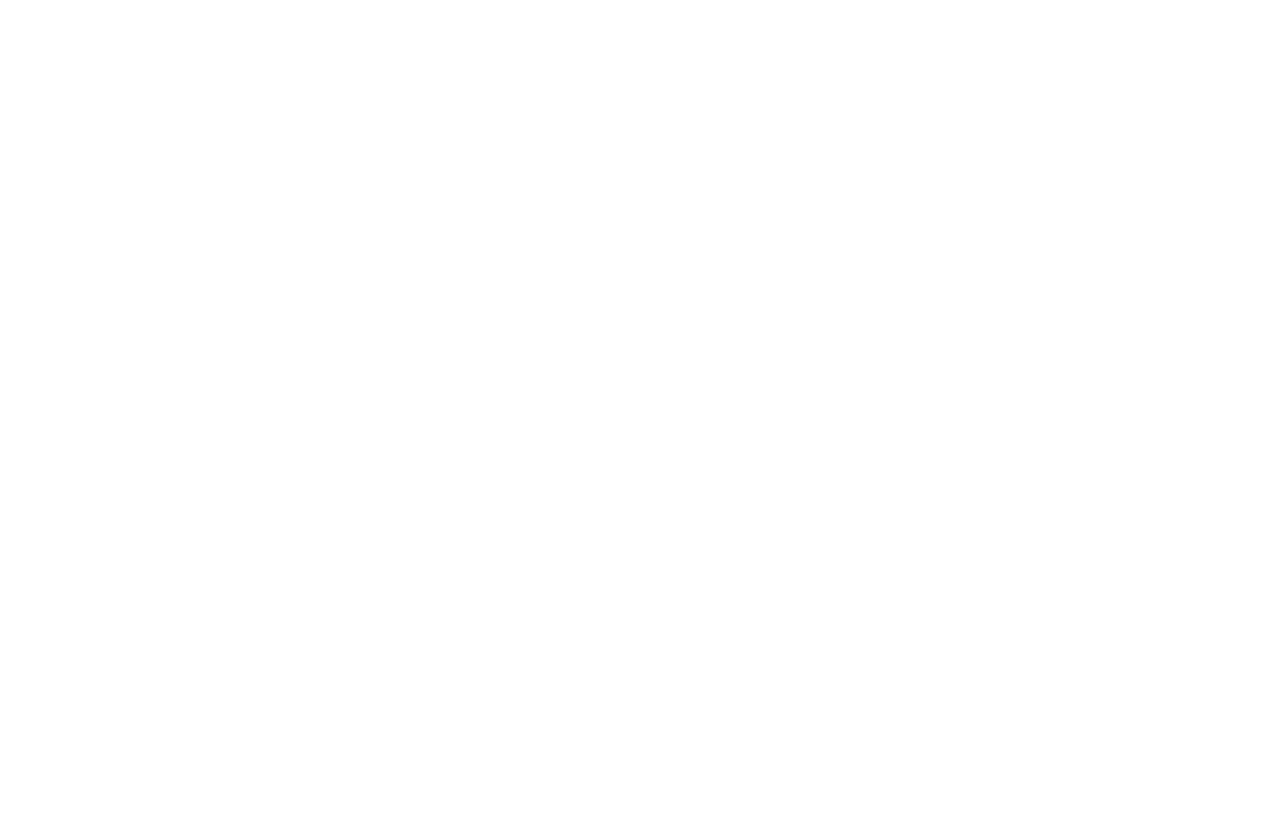
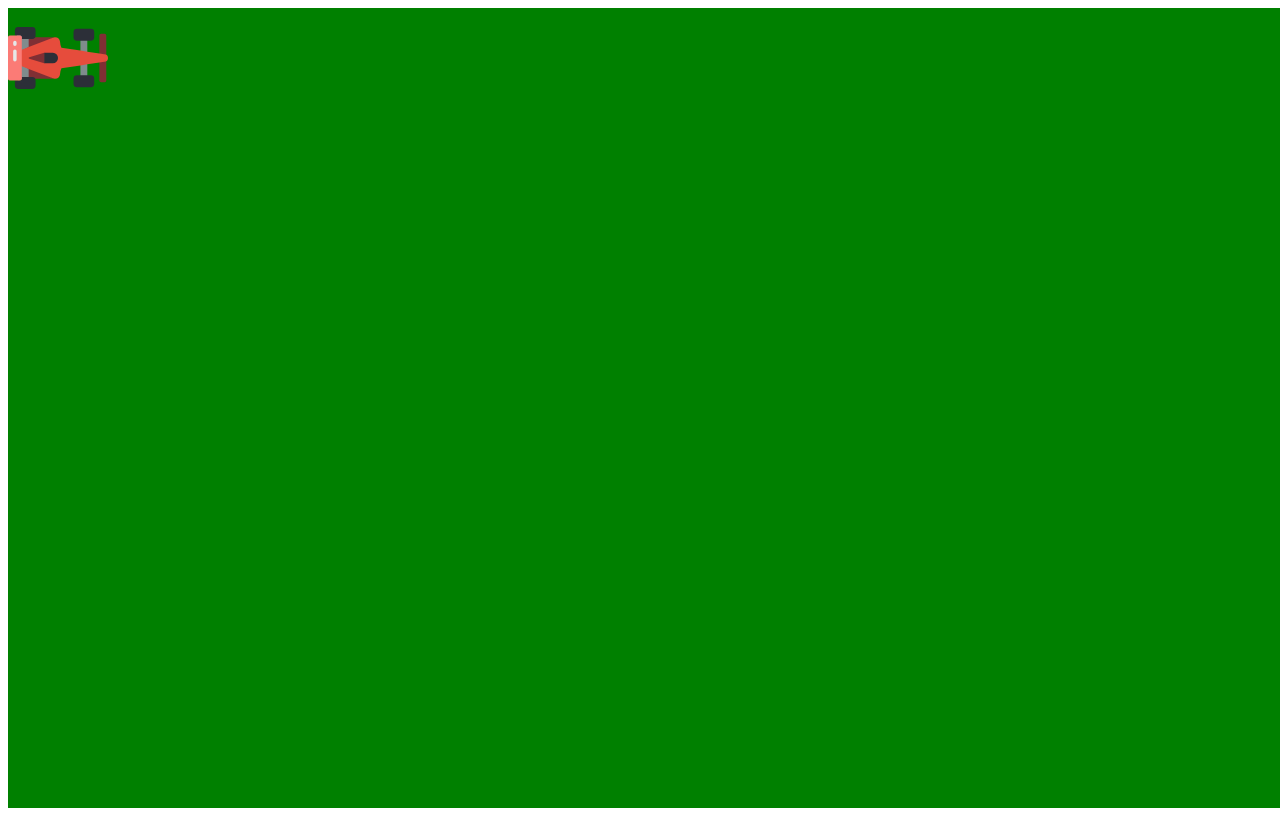
Before and after one commit to KennethDelaCruz/driving-game, a website: page index.html in a window 1280 px wide. Drawn offline with Linux system fonts and the light colour scheme.

Commit message:
Created the Car and created the background the car will be driving within"

```diff
--- a/index.html
+++ b/index.html
@@ -2,11 +2,13 @@
 <html>
   <header>
     <title>HTML CSS JS Driving Game</title>
-    <style rel="stylesheet" src="styles.css"></style>
+    <link rel="stylesheet" href="styles.css">
   </header>
   <body>
+    <div class="container">
+      <img class="car" src="images/f1.svg">
+    </div>
 
-
-
+    <script src="main.js"></script>
   </body>
 </html>
--- a/styles.css
+++ b/styles.css
@@ -0,0 +1,15 @@
+.car {
+  width: 100px;
+  position: absolute;
+}
+
+body {
+  width: 100vw;
+  height: 100vh;
+}
+
+.container {
+  width: 100%;
+  height: 100%;
+  background-color: green;
+}
```
